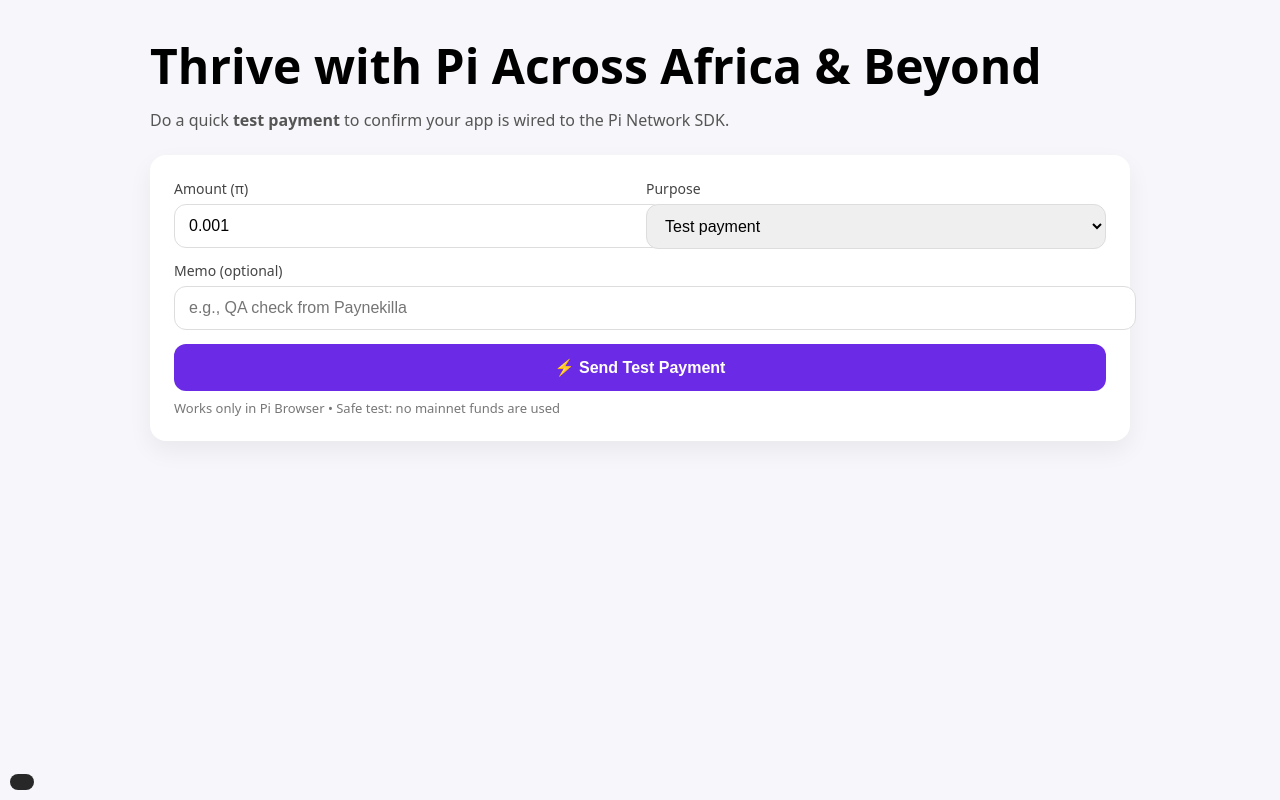
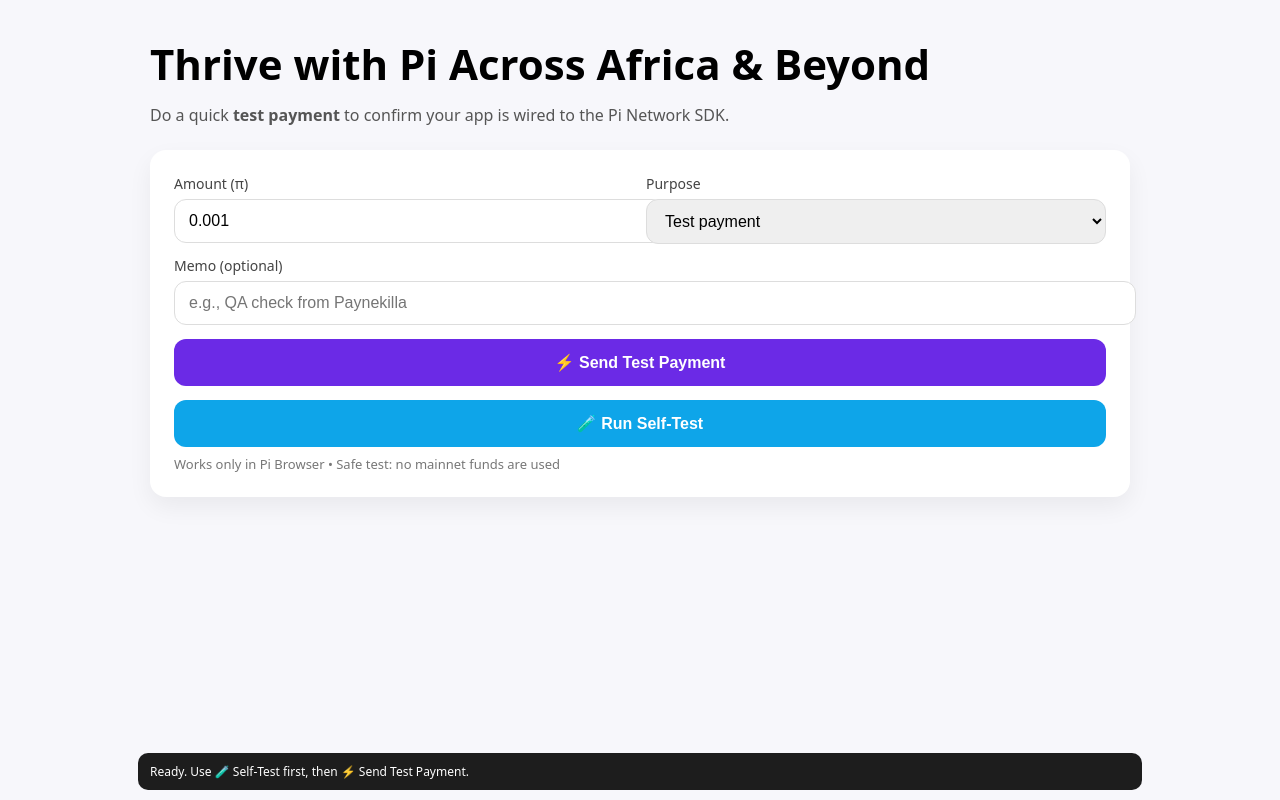
Before and after one commit to PAYNEKILLA/Trade-Haven-, a Flask app: page / in a window 1280 px wide. Run offline with Flask 3, Linux system fonts and the light colour scheme; some libraries are stand-ins or nearby versions.

Commit message:
Update index.html

```diff
--- a/templates/index.html
+++ b/templates/index.html
@@ -5,9 +5,9 @@
   <meta name="viewport" content="width=device-width, initial-scale=1" />
   <title>Trade Haven • Testnet Payment</title>
   <style>
-    body{font-family: system-ui,-apple-system,Segoe UI,Roboto,Inter,Arial,sans-serif;background:#f7f7fb;margin:0;padding:0}
+    body{font-family:system-ui,-apple-system,Segoe UI,Roboto,Inter,Arial,sans-serif;background:#f7f7fb;margin:0}
     .wrap{max-width:980px;margin:40px auto;padding:0 16px}
-    h1{font-size:48px;line-height:1.1;margin:0 0 8px}
+    h1{font-size:42px;line-height:1.15;margin:0 0 8px}
     p{color:#555}
     .card{background:#fff;border-radius:16px;box-shadow:0 10px 24px rgba(0,0,0,.06);padding:24px;margin-top:24px}
     .row{display:grid;grid-template-columns:1fr 1fr;gap:12px}
@@ -15,6 +15,7 @@
     input,select{width:100%;padding:12px 14px;border:1px solid #ddd;border-radius:12px;font-size:16px}
     button{width:100%;padding:14px 18px;border:0;border-radius:12px;background:#6b2ae6;color:#fff;font-weight:700;font-size:16px;margin-top:14px}
     .muted{color:#777;font-size:13px;margin-top:8px}
+    .status{position:fixed;bottom:10px;left:10px;right:10px;max-width:980px;margin:0 auto;background:#111;color:#fff;padding:10px 12px;border-radius:10px;font-size:12px;opacity:.95;z-index:9999;white-space:pre-wrap}
   </style>
 </head>
 <body>
@@ -44,88 +45,125 @@
       </div>
 
       <button id="pay-btn" type="button">⚡ Send Test Payment</button>
+      <button id="selftest-btn" type="button" style="background:#0ea5e9">🧪 Run Self‑Test</button>
       <div class="muted">Works only in Pi Browser • Safe test: no mainnet funds are used</div>
     </div>
   </div>
+
+  <div id="status" class="status">Loading…</div>
 
   <!-- Pi SDK -->
   <script src="https://sdk.minepi.com/pi-sdk.js"></script>
 
   <script>
-  document.addEventListener('DOMContentLoaded', async () => {
-    // on-screen status (no console needed)
-    const statusEl = document.createElement('div');
-    statusEl.style.cssText = "position:fixed;bottom:10px;left:10px;background:#111;color:#fff;padding:8px 12px;border-radius:10px;font-size:12px;opacity:.9;z-index:9999";
-    document.body.appendChild(statusEl);
+  (function(){
+    const statusEl = document.getElementById('status');
     const say = (m)=>{ statusEl.textContent = m; };
+    const sayMore = (m)=>{ statusEl.textContent += "\\n" + m; };
 
     const btn = document.getElementById('pay-btn');
-    if (!btn) { alert('❌ pay-btn not found'); return; }
-    btn.type = 'button';
+    const testBtn = document.getElementById('selftest-btn');
 
-    // prove the click is wired
-    btn.addEventListener('click', () => { console.log('click'); alert('✅ Button click detected'); });
-
-    const Pi = window.Pi;
-    if (!Pi) { alert('❌ Pi SDK not loaded. Open this in Pi Browser.'); return; }
-
-    // TESTNET
-    Pi.init({ version: "2.0", sandbox: true });
-    say('Pi SDK initialized (testnet)');
-
-    // authenticate early
-    try {
-      const me = await Pi.authenticate(['payments'], (p)=>console.log('incomplete payment:', p));
-      say('🔐 Auth OK as ' + (me?.username || 'user'));
-    } catch (e) {
-      alert('❌ Auth failed: ' + (e?.message || e));
-      say('Auth failed');
-      return;
+    // ---------- Common helpers ----------
+    function ensurePi() {
+      if (!window.Pi) { say("❌ Pi SDK not loaded. Open this page inside Pi Browser."); return false; }
+      return true;
+    }
+    async function auth() {
+      try {
+        const me = await Pi.authenticate(['payments'], (p)=>console.log('incomplete payment:', p));
+        sayMore('🔐 Auth OK as ' + (me?.username || 'user'));
+        return true;
+      } catch(e) {
+        sayMore('❌ Auth failed: ' + (e?.message || e));
+        return false;
+      }
+    }
+    async function checkBackend() {
+      try {
+        const r = await fetch('/api/pi/approve', {method:'POST', headers:{'Content-Type':'application/json'}, body: JSON.stringify({})});
+        const j = await r.json();
+        if (r.status === 400 && j?.error?.includes('paymentId')) {
+          sayMore('🛰️ Backend OK (approve endpoint reachable).');
+          return true;
+        } else {
+          sayMore('⚠️ Backend responded: ' + r.status + ' ' + JSON.stringify(j));
+          return false;
+        }
+      } catch(e) {
+        sayMore('❌ Backend unreachable: ' + (e?.message || e));
+        return false;
+      }
     }
 
-    // payment flow
+    // ---------- Self-Test button ----------
+    testBtn.addEventListener('click', async () => {
+      statusEl.textContent = '🧪 Self‑Test starting…';
+      if (!ensurePi()) return;
+
+      Pi.init({ version: "2.0", sandbox: true });
+      sayMore('Pi SDK initialized (testnet).');
+
+      const okAuth = await auth();
+      if (!okAuth) return;
+
+      const okBack = await checkBackend();
+      if (!okBack) return;
+
+      sayMore('✅ Self‑Test passed. You can try the payment now.');
+      alert('Self‑Test passed. Now tap "Send Test Payment".');
+    });
+
+    // ---------- Payment button ----------
     btn.addEventListener('click', async () => {
+      statusEl.textContent = '⚡ Payment starting…';
+      if (!ensurePi()) { alert('Open in Pi Browser'); return; }
+
+      Pi.init({ version: "2.0", sandbox: true });
+      sayMore('Pi SDK initialized (testnet).');
+
+      const okAuth = await auth();
+      if (!okAuth) { alert('Auth failed — check Dev Portal URL/origin matches exactly.'); return; }
+
+      const amount = Number((document.getElementById('amount').value || '0.001'));
+      const memo   = (document.getElementById('memo').value || 'QA test');
+
       try {
-        alert('📡 Starting payment…');
-        say('Starting createPayment');
-
-        const amount = Number((document.getElementById('amount').value || '0.001'));
-        const memo   = (document.getElementById('memo').value || 'QA test');
-
         await Pi.createPayment({ amount, memo, metadata:{} }, {
           onReadyForServerApproval: async (paymentId) => {
-            say('Approving on server… ' + paymentId);
-            console.log('approve ->', paymentId);
+            sayMore('Approving on server… ' + paymentId);
             await fetch('/api/pi/approve', {
-              method:'POST',
-              headers:{'Content-Type':'application/json'},
+              method:'POST', headers:{'Content-Type':'application/json'},
               body: JSON.stringify({ paymentId })
             });
           },
           onReadyForServerCompletion: async (paymentId, txid) => {
-            say('Completing on server…');
-            console.log('complete ->', paymentId, txid);
+            sayMore('Completing on server… txid=' + txid);
             await fetch('/api/pi/complete', {
-              method:'POST',
-              headers:{'Content-Type':'application/json'},
+              method:'POST', headers:{'Content-Type':'application/json'},
               body: JSON.stringify({ paymentId, txid })
             });
           },
-          onCancel: (id)=>{ alert('❌ Canceled'); say('Canceled'); },
-          onError:  (err,id)=>{ alert('⚠️ Pi error: ' + err); say('Pi error'); },
+          onCancel: (id)=>{ sayMore('❌ Payment canceled'); alert('Payment canceled'); },
+          onError:  (err,id)=>{ sayMore('⚠️ Pi error: ' + err); alert('Pi error: ' + err); },
         });
-
-        alert('✅ Payment flow finished');
-        say('Done');
-      } catch (e) {
-        alert('❌ Payment failed: ' + (e?.message || e));
-        say('Payment failed');
+        sayMore('✅ Payment flow finished'); alert('Payment flow finished');
+      } catch(e) {
+        sayMore('❌ Payment failed: ' + (e?.message || e));
+        alert('Payment failed: ' + (e?.message || e));
       }
     });
+
+    // Initial hint
+    say('Ready. Use 🧪 Self‑Test first, then ⚡ Send Test Payment.');
+  })();
+
+  // Catch any silent script errors
+  window.addEventListener('error', e => {
+    const el = document.getElementById('status');
+    if (el) el.textContent += "\\nJS error: " + e.message;
+    alert('JS error: ' + e.message);
   });
-
-  // catch silent JS errors
-  window.addEventListener('error', e => alert('JS error: ' + e.message));
   </script>
 </body>
 </html>
```
